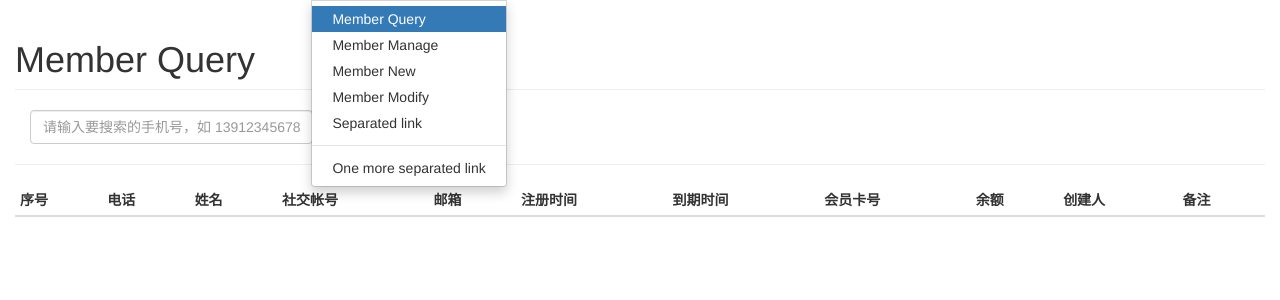
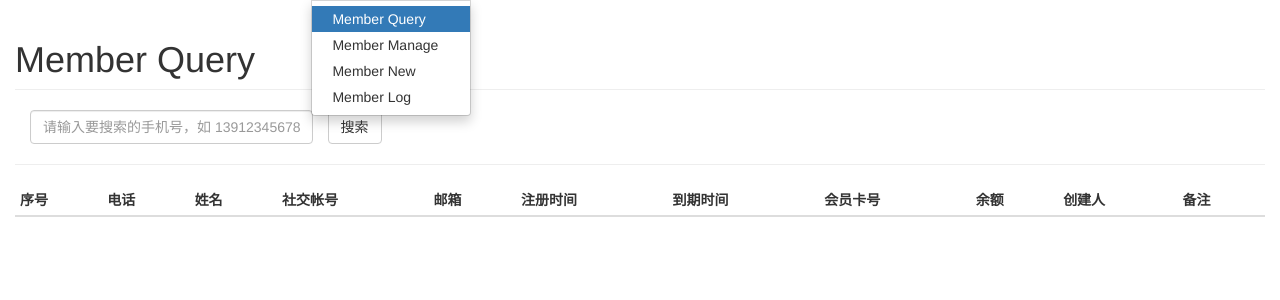
Before and after one commit to bibo19842003/tushu, a Django app: page /member_query/ in a window 1280 px wide, after a click on "Member". Shown: the part 50-350 px from the top of the page. Run offline with Django 3.2, Linux system fonts and the light colour scheme; lists and menus that the app fills with data are empty; some libraries are stand-ins or nearby versions.

Commit message:
The model of member is OK

```diff
--- a/bookinfor/urls.py
+++ b/bookinfor/urls.py
@@ -12,5 +12,5 @@ urlpatterns = [
     path('member_new', views.member_new),
     path('member_modify/', views.member_modify),
     path('inout_query/', views.inout_query),
-    path('filldata/', views.filldata),
+    path('member_log', views.member_log),
 ]
--- a/bookinfor/views.py
+++ b/bookinfor/views.py
@@ -4,9 +4,23 @@ from django.template import RequestContext, loader, Context
 from django.contrib.auth.decorators import login_required
 from bookinfor.models import Bookinfor, Consume, Bookmember, Inoutrecord
 import time
+import os
 
 
 # Create your views here.
+
+def memberlogfile(runuser, phone, membername, account, mail, expir, card, remark):
+  t = time.strftime("%Y-%m-%d-%H-%M-%S")
+  filename = "member-" + t + "-" + runuser + "-" + phone + ".txt"
+  BASE_DIR = os.path.dirname(os.path.dirname(os.path.abspath(__file__)))
+  memberlog = os.path.join(BASE_DIR, 'static/log/member', filename)
+  with open(memberlog, 'a+') as f:
+    f.write(time.strftime("%Y-%m-%d %H:%M:%S"))
+    f.write('\n')
+    f.write(' runuser: %s \n phone: %s \n membername: %s \n account: %s \n mail: %s \n expir: %s \n card: %s \n remark: %s \n' %(runuser, phone, membername, account, mail, expir, card, remark))
+
+
+
 
 def index(request):
   return render(request, 'index.html')
@@ -113,19 +127,20 @@ def member_modify(request):
 
     Bookmember.objects.filter(phone=phone).update(name=membername, account=account, mail=mail, expir=expir, card=card, handler=runuser, remark=remark)
 
-    member = Bookmember.objects.filter(phone__icontains=phone)
+    member = Bookmember.objects.filter(phone=phone)
+
+    memberlogfile(runuser, phone, membername, account, mail, expir, card, remark)
 
     return render(request, 'bookinfor/bookmember/member_modify_ok.html', {'member': member,})
 
 
 
 
-def filldata(request):
-    if request.is_ajax():  # filldata
-        onlineproblem_id= int(request.POST['IIID'])
-        content = OnlineProblem.objects.filter(id=onlineproblem_id)
-        #链接onlineproblem数据库，且以id=onlineproblem_id的值进行过滤
-        result = serializers.serialize("json", content)
-        #获取所有的数据库数据
-        #返回
-        return JsonResponse(result, safe=False)
+def member_log(request):
+
+  BASE_DIR = os.path.dirname(os.path.dirname(os.path.abspath(__file__)))
+  memberlogdir = os.path.join(BASE_DIR, 'static/log/member')
+  filename = os.listdir(memberlogdir)
+  filename.sort(reverse=True)
+
+  return render(request, 'bookinfor/bookmember/member_log.html', {'filename': filename,})
--- a/templates/base.html
+++ b/templates/base.html
@@ -65,10 +65,7 @@
                 {% block member_query_block %}<li>{% endblock %} <a href="/member_query">Member Query</a></li>
                 {% block member_manage_block %}<li>{% endblock %} <a href="/member_manage">Member Manage</a></li>
                 {% block member_new_block %}<li>{% endblock %} <a href="/member_new">Member New</a></li>
-                {% block member_modify_block %}<li>{% endblock %} <a href="/member_modify">Member Modify</a></li>
-                <li><a href="#">Separated link</a></li>
-                <li role="separator" class="divider"></li>
-                <li><a href="#">One more separated link</a></li>
+                {% block member_log_block %}<li>{% endblock %} <a href="/member_log">Member Log</a></li>
               </ul>
             </li>
 
```
Also changed, not shown: templates/bookinfor/bookmember/member_log.html (added, +16 -0 lines).
